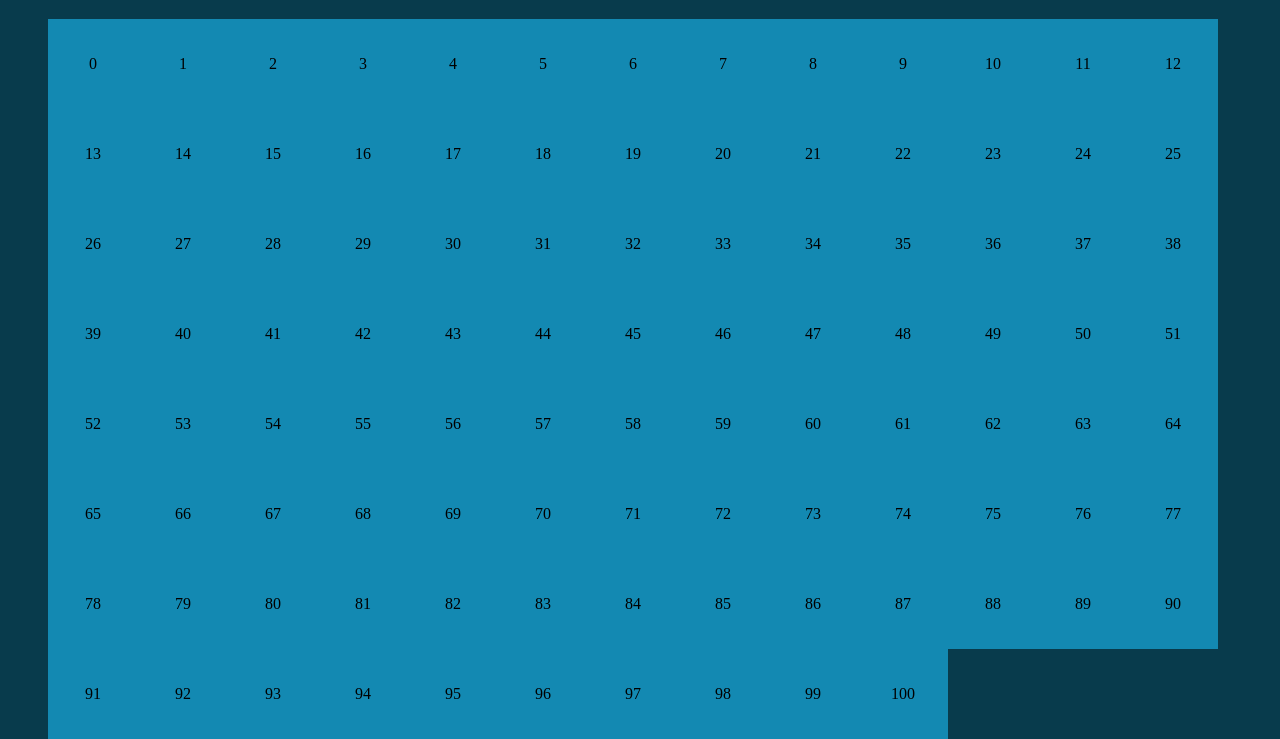
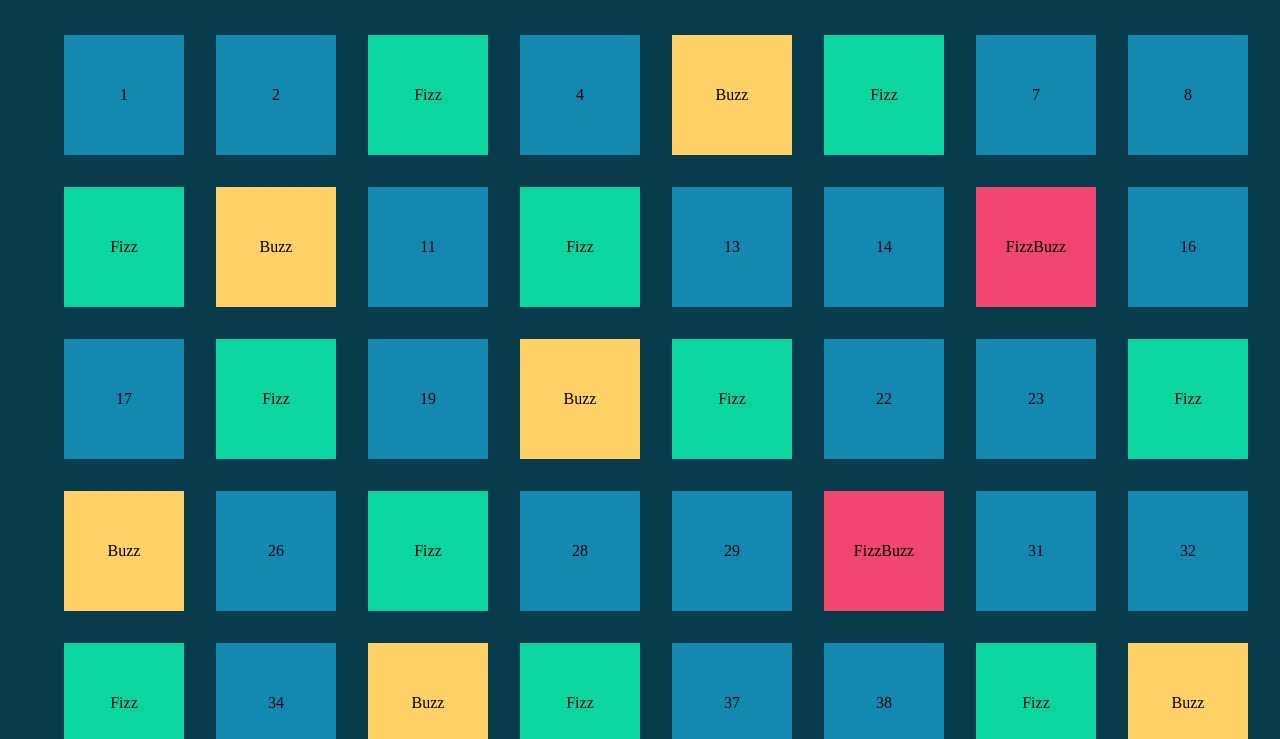
Before and after one commit to PaoloPascucci/js-fizzbuzzdom, a plain HTML site: page index.html in a window 1280 px wide. Shown: the part 61-800 px from the top of the page. Drawn offline with Linux system fonts and the light colour scheme.

Commit message:
Add Ciclo corretto

```diff
--- a/assets/main.js
+++ b/assets/main.js
@@ -1,16 +1,22 @@
-const list = document.querySelector(".list")
+const ul = document.querySelector("ul.list")
 
-for (let i = 0; i <= 100; i++) {
-    const li = `<li class="box box--${i}">${i}</li>`;
-    list.innerHTML += li;
+for (let i = 1; i <= 100; i++) {
 
-    if (i % 3 === 0) {
-        list.toggleAttribute("class", "fizz");
+
+    if (i % 15 === 0) {
+        const li = `<li class="fizzbuzz fizzbuzz--${i}">FizzBuzz</li>`;
+        ul.innerHTML += li;
     }
     else if (i % 5 === 0) {
-        list.toggleAttribute("class", "buzz");
+        const li = `<li class="buzz buzz--${i}">Buzz</li>`;
+        ul.innerHTML += li;
     }
-    else if (i % 15 === 0) {
-        list.toggleAttribute("class", "fizzbuzz");
+    else if (i % 3 === 0) {
+        const li = `<li class="fizz fizz--${i}">Fizz</li>`;
+        ul.innerHTML += li;
+    }
+    else {
+        const li = `<li class="box box--${i}">${i}</li>`;
+        ul.innerHTML += li;
     }
 }
--- a/assets/style.css
+++ b/assets/style.css
@@ -8,39 +8,43 @@ h1 {
 }
 
 .box {
-    height: 90px;
-    width: 90px;
+    height: 120px;
+    width: 120px;
     text-align: center;
-    line-height: 90px;
+    line-height: 120px;
     background-color: #1389b2;
     list-style: none;
+    margin: 1rem;
 }
 
 .buzz {
-    height: 90px;
-    width: 90px;
+    height: 120px;
+    width: 120px;
     text-align: center;
-    line-height: 90px;
+    line-height: 120px;
     background-color: #ffd166;
     list-style: none;
+    margin: 1rem;
 }
 
 .fizz {
-    height: 90px;
-    width: 90px;
+    height: 120px;
+    width: 120px;
     text-align: center;
-    line-height: 90px;
+    line-height: 120px;
     background-color: #0bd6a0;
     list-style: none;
+    margin: 1rem;
 }
 
 .fizzbuzz {
-    height: 90px;
-    width: 90px;
+    height: 120px;
+    width: 120px;
     text-align: center;
-    line-height: 90px;
+    line-height: 120px;
     background-color: #f0466f;
     list-style: none;
+    margin: 1rem;
 }
 
 ul {
```
